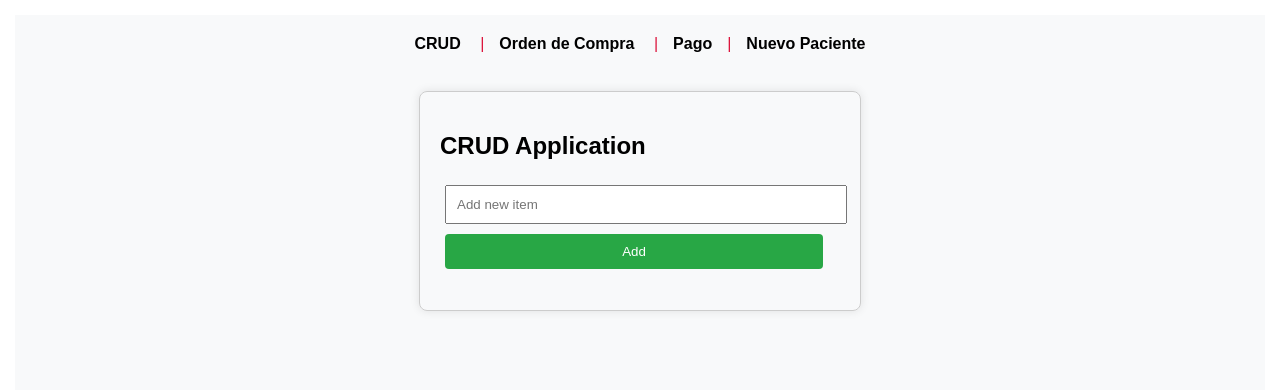
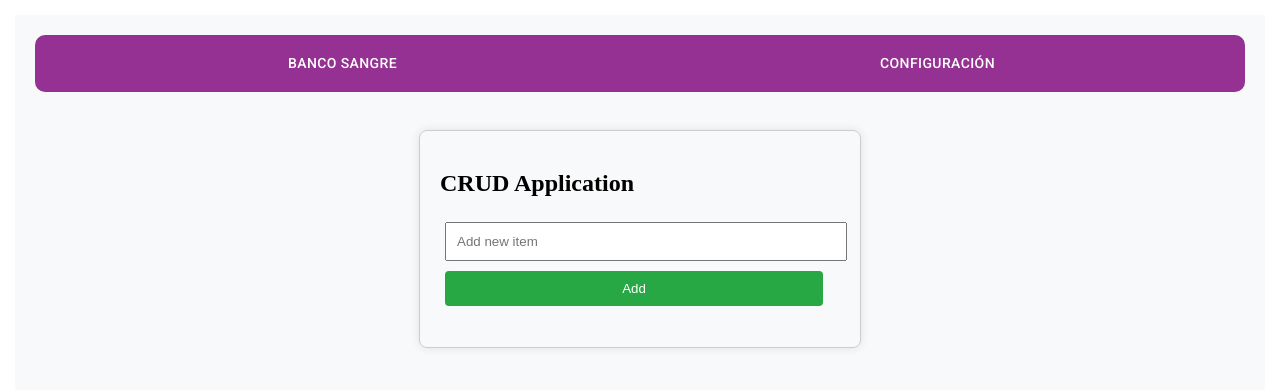
Before and after one commit to aletznotop/izzitio, a React (Create React App) app: page / in a window 1280 px wide. Both pictures are taken after typing "Sample", "Sample123" into the empty fields and a click on the button "Login". Shown: the top 390 px of the page. Built offline with nearby package versions, Linux system fonts and the light colour scheme; a small style sheet from the web is missing.

Commit message:
Nuevo Estilo y Menu

```diff
--- a/src/App.js
+++ b/src/App.js
@@ -1,12 +1,13 @@
 // src/App.js
-import React, { useState } from 'react';
-import { BrowserRouter as Router, Route, Routes, Link } from 'react-router-dom';
-import Login from './components/Login';
-import Crud from './components/Crud';
-import OrderForm from './components/OrderForm';
-import Payment from './components/Payment';
-import IGENPacientes from './components/IGENPacientes'
-import './App.css';
+import { useState } from "react";
+import { BrowserRouter as Router, Route, Routes, Link } from "react-router-dom";
+import { Button, Menu, MenuItem } from "@mui/material/";
+import Login from "./components/Login";
+import Crud from "./components/Crud";
+import OrderForm from "./components/OrderForm";
+import Payment from "./components/Payment";
+import IGENPacientes from "./components/IGENPacientes";
+import "./App.css";
 import styled from "styled-components";
 
 const AppContainer = styled.div`
@@ -14,37 +15,41 @@ const AppContainer = styled.div`
   background-color: #f8f9fa;
   padding: 20px;
   min-height: 100vh;
-  font-family: Century Gothic' !important;
+  font-family: 'Century Gothic' !important;
 `;
 
 const Nav = styled.nav`
   display: flex;
-  justify-content: right;
+  justify-content: space-around; /* Distribuye el espacio entre los elementos */
   align-items: center;
-  background-color: black;
-  padding: 15px;
-  border-radius: 5px;
-`;
-
-const StyledLink = styled(Link)`
-  color: black;
-  text-decoration: none;
-  margin: 0 15px;
-  font-weight: bold;
-  transition: color 0.3s ease;
-
-  &:hover {
-    color: #ffcb05;
-  }
-
-  &.active {
-    color: black;
-    border-bottom: 2px solid #ffc107;
-  }
+  background-color: #953192 !important;
+  padding: 10px;
+  border-radius: 10px;
+  font-family: 'Century Gothic' !important;
 `;
 
 function App() {
   const [loggedIn, setLoggedIn] = useState(false);
+
+  // Estado para el menú "Banco Sangre"
+  const [anchorElBancoSangre, setAnchorElBancoSangre] = useState(null);
+  const openBancoSangre = Boolean(anchorElBancoSangre);
+  const handleClickBancoSangre = (event) => {
+    setAnchorElBancoSangre(event.currentTarget);
+  };
+  const handleCloseBancoSangre = () => {
+    setAnchorElBancoSangre(null);
+  };
+
+  // Estado para el menú "Configuración"
+  const [anchorElConfiguracion, setAnchorElConfiguracion] = useState(null);
+  const openConfiguracion = Boolean(anchorElConfiguracion);
+  const handleClickConfiguracion = (event) => {
+    setAnchorElConfiguracion(event.currentTarget);
+  };
+  const handleCloseConfiguracion = () => {
+    setAnchorElConfiguracion(null);
+  };
 
   const handleLogin = (username) => {
     if (username) {
@@ -61,17 +66,67 @@ function App() {
       <AppContainer>
         <div className="App">
           <Nav id="Menu">
-          <StyledLink  to="/">CRUD</StyledLink > |
-          <StyledLink  to="/order">Orden de Compra</StyledLink > |
-          <StyledLink  to="/payment">Pago</StyledLink >|
-          <StyledLink  to="/IGENPacientes">Nuevo Paciente</StyledLink >
+            {/* Menú Banco Sangre */}
+            <Button
+              id="basic-button"
+              aria-controls={openBancoSangre ? "basic-menu" : undefined}
+              aria-haspopup="true"
+              aria-expanded={openBancoSangre ? "true" : undefined}
+              onClick={handleClickBancoSangre}
+              style={{ color: 'white' }} // Ajusta el color del texto del botón
+            >
+              Banco Sangre
+            </Button>
+            <Menu
+              id="basic-menu"
+              anchorEl={anchorElBancoSangre}
+              open={openBancoSangre}
+              onClose={handleCloseBancoSangre}
+              MenuListProps={{
+                "aria-labelledby": "basic-button",
+              }}
+            >
+              <MenuItem component={Link} to="/" onClick={handleCloseBancoSangre}>CRUD</MenuItem>
+              <MenuItem component={Link} to="/order" onClick={handleCloseBancoSangre}>Orden Compra</MenuItem>
+              <MenuItem component={Link} to="/payment" onClick={handleCloseBancoSangre}>Mercado Pago</MenuItem>
+              <MenuItem component={Link} to="/IGENPacientes" onClick={handleCloseBancoSangre}>Nueva Solicitud</MenuItem>
+              <MenuItem component={Link} to="/IBSSeparacionHemocomponentes" onClick={handleCloseBancoSangre}>Separacion Hemocomponentes</MenuItem>
+            </Menu>
+
+            {/* Menú Configuración */}
+            <Button
+              id="config-button"
+              aria-controls={openConfiguracion ? "config-menu" : undefined}
+              aria-haspopup="true"
+              aria-expanded={openConfiguracion ? "true" : undefined}
+              onClick={handleClickConfiguracion}
+              style={{ color: 'white' }} // Ajusta el color del texto del botón
+            >
+              Configuración
+            </Button>
+            <Menu
+              id="config-menu"
+              anchorEl={anchorElConfiguracion}
+              open={openConfiguracion}
+              onClose={handleCloseConfiguracion}
+              MenuListProps={{
+                "aria-labelledby": "config-button",
+              }}
+            >
+              <MenuItem component={Link} to="/dimensiones" onClick={handleCloseConfiguracion}>Dimensiones</MenuItem>
+              <MenuItem component={Link} to="/hemocomponentes" onClick={handleCloseConfiguracion}>Hemocomponentes</MenuItem>
+              <MenuItem component={Link} to="/tipobolsas" onClick={handleCloseConfiguracion}>Tipo Bolsas</MenuItem>
+            </Menu>
           </Nav>
-        <br/>
+          <br />
           <Routes>
             <Route path="/" element={<Crud />} />
             <Route path="/order" element={<OrderForm />} />
             <Route path="/payment" element={<Payment />} />
             <Route path="/IGENPacientes" element={<IGENPacientes />} />
+            <Route path="/dimensiones" element={<div>Dimensiones</div>} /> {/* Añadir componente */}
+            <Route path="/hemocomponentes" element={<div>Hemocomponentes</div>} /> {/* Añadir componente */}
+            <Route path="/tipobolsas" element={<div>Tipo Bolsas</div>} /> {/* Añadir componente */}
           </Routes>
         </div>
       </AppContainer>
```
Lines whose indentation alone changed are shown as unchanged.
